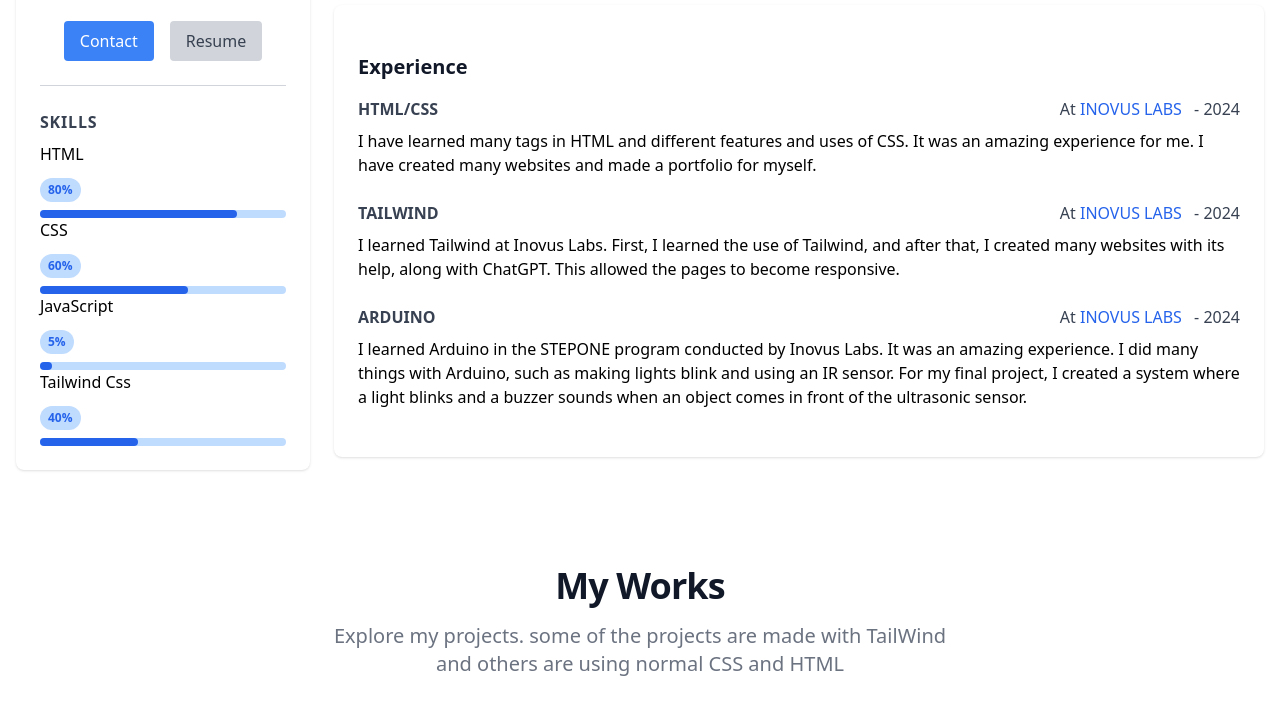
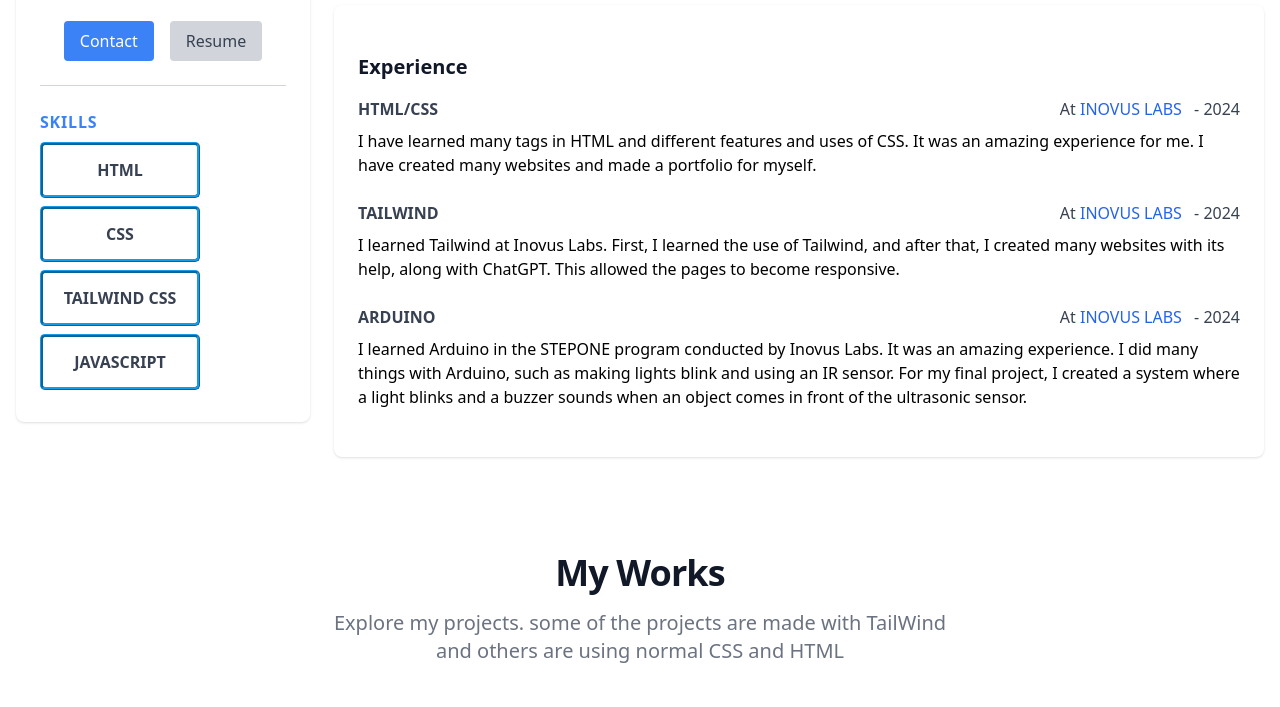
Before and after one commit to just-a-user-emil/portfolio, a plain HTML site: page index.html in a window 1280 px wide. Shown: the part 1055-1762 px from the top of the page. Drawn offline with nearby package versions, Linux system fonts and the light colour scheme.

Commit message:
added hover

```diff
--- a/index.html
+++ b/index.html
@@ -143,62 +143,35 @@
                         </div>
                         <hr class="my-6 border-t border-gray-300">
                         <div class="flex flex-col">
-                            <span class="text-gray-700 dark:text-blue-500 uppercase font-bold tracking-wider mb-2">Skills</span>
-                            <ul>
-                                <li class="mb-2 skill dark:text-white">HTML</li>
-                                <div class="relative pt-1">
-                                <div class="flex mb-2 items-center justify-between">
-                                    <div class="text-xs font-semibold inline-block py-1 px-2 rounded-full text-blue-600 bg-blue-200 uppercase last:mr-0 mr-1">
-                                        80%
-                                    </div>
-                                </div>
-                                <div class="flex">
-                                    <div class="w-full bg-blue-200 rounded-full">
-                                        <div class="h-2 rounded-full bg-blue-600" style="width: 80%;"></div>
-                                    </div>
-                                </div>
-                            </div>
+                            <span class="text-blue-500 uppercase font-bold tracking-wider mb-2">Skills</span>
+                            <ul class="container2">
+                                <li class="mb-2 skill dark:text-white">
 
-                                <li class="mb-2">CSS</li>
-                                <div class="relative pt-1">
-                                <div class="flex mb-2 items-center justify-between">
-                                    <div class="text-xs font-semibold inline-block py-1 px-2 rounded-full text-blue-600 bg-blue-200 uppercase last:mr-0 mr-1">
-                                        60%
-                                    </div>
-                                </div>
-                                <div class="flex">
-                                    <div class="w-full bg-blue-200 rounded-full">
-                                        <div class="h-2 rounded-full bg-blue-600" style="width: 60%;"></div>
-                                    </div>
-                                </div>
-                            </div>
+                                    <button class="button2 text-gray-700 dark:text-white">
+                                        HTML
+                                    </button>
+                                </li>
+                                <li class="mb-2 skill dark:text-white">
 
-                                <li class="mb-2">JavaScript</li>
-                                <div class="relative pt-1">
-                                <div class="flex mb-2 items-center justify-between">
-                                    <div class="text-xs font-semibold inline-block py-1 px-2 rounded-full text-blue-600 bg-blue-200 uppercase last:mr-0 mr-1">
-                                        5%
-                                    </div>
-                                </div>
-                                <div class="flex">
-                                    <div class="w-full bg-blue-200 rounded-full">
-                                        <div class="h-2 rounded-full bg-blue-600" style="width: 5%;"></div>
-                                    </div>
-                                </div>
-                            </div>
-                            <li class="mb-2">Tailwind Css</li>
-                            <div class="relative pt-1">
-                                <div class="flex mb-2 items-center justify-between">
-                                    <div class="text-xs font-semibold inline-block py-1 px-2 rounded-full text-blue-600 bg-blue-200 uppercase last:mr-0 mr-1">
-                                        40%
-                                    </div>
-                                </div>
-                                <div class="flex">
-                                    <div class="w-full bg-blue-200 rounded-full">
-                                        <div class="h-2 rounded-full bg-blue-600" style="width: 40%;"></div>
-                                    </div>
-                                </div>
-                            </div>
+                                    <button class="button2 text-gray-700 dark:text-white">
+                                        CSS
+                                    </button>
+                                </li>
+                                <li class="mb-2 skill dark:text-white">
+
+                                    <button class="button2 text-gray-700 dark:text-white">
+                                        TAILWIND CSS
+                                    </button>
+                                </li>
+                                <li class="mb-2 skill dark:text-white">
+
+                                    <button class="button2 text-gray-700 dark:text-white">
+                                        JAVASCRIPT
+                                    </button>
+                                </li>
+
+
+
                             </ul>
                         </div>
                     </div>
--- a/portfoliyo.css
+++ b/portfoliyo.css
@@ -3,6 +3,54 @@
     z-index: 0;
     overflow: hidden;
 }
+
+
+/* From Uiverse.io by Navarog21 */
+.button2 {
+    width: 10em;
+    position: relative;
+    height: 3.5em;
+    border: 3px ridge #149CEA;
+    outline: none;
+    background-color: transparent;
+    color: white;
+    transition: 1s;
+    border-radius: 0.3em;
+    font-size: 16px;
+    font-weight: bold;
+    cursor: pointer;
+  }
+
+  .button2::after {
+    content: "";
+    position: absolute;
+    top: -10px;
+    left: 3%;
+    width: 95%;
+    height: 40%;
+    /* transition: 0.5s; */
+    transform-origin: center;
+  }
+
+  .button2::before {
+    content: "";
+    transform-origin: center;
+    position: absolute;
+    top: 80%;
+    left: 3%;
+    width: 95%;
+    height: 40%;
+    /* background-color: #212121; */
+    transition: 0.5s;
+  }
+
+  .button2:hover::before, button:hover::after {
+    transform: scale(0)
+  }
+
+  .button2:hover {
+    box-shadow: inset 0px 0px 25px #1479EA;
+  }
 
 nav{
     z-index: 1000;
@@ -170,5 +218,12 @@ nav{
         font-size: 1.5rem;
     }
 
-
+    .button2{
+        width: 8.5em;
+    }
+    .container2{
+        display:grid;
+        grid-template-columns:repeat(2,1fr);
+        gap: 5px;
+    }
 }
```
